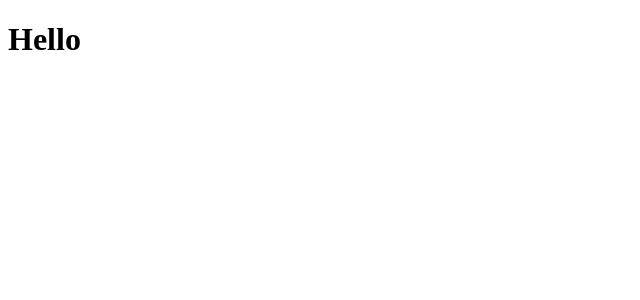
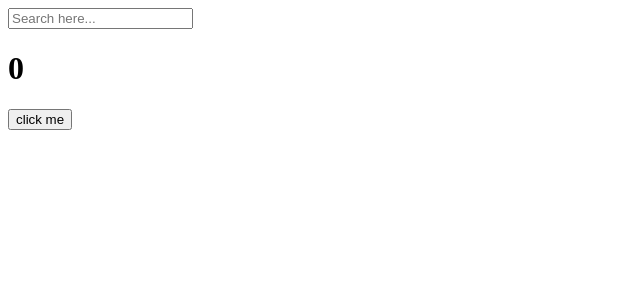
Before and after one commit to yujiseok/react-for-beginners, a React (Create React App) app: page / in a window 1280 px wide. Shown: the top 300 px of the page, without its empty margins (0-640 px from the left). Built offline with nearby package versions, Linux system fonts and the light colour scheme.

Commit message:
useEffect

```diff
--- a/package.json
+++ b/package.json
@@ -6,6 +6,7 @@
     "@testing-library/jest-dom": "^5.16.3",
     "@testing-library/react": "^12.1.4",
     "@testing-library/user-event": "^13.5.0",
+    "prop-types": "^15.8.1",
     "react": "^18.0.0",
     "react-dom": "^18.0.0",
     "react-scripts": "5.0.0",
--- a/src/App.js
+++ b/src/App.js
@@ -1,7 +1,34 @@
+import { useState, useEffect } from "react";
+
 function App() {
+  const [counter, setValue] = useState(0);
+  const onClick = () => setValue((prev) => prev + 1);
+  const [keyword, setKeyword] = useState();
+  const onChange = (e) => setKeyword(e.target.value);
+
+  useEffect(() => {
+    console.log("only once");
+  }, []);
+  useEffect(() => {
+    console.log("I run when 'keyword' changes.");
+  }, [keyword]);
+  useEffect(() => {
+    console.log("I run when 'counter' changes.");
+  }, [counter]);
+  useEffect(() => {
+    console.log("I run when 'keyword & counter' changes.");
+  }, [keyword, counter]);
+
   return (
     <div>
-      <h1>Hello</h1>
+      <input
+        value={keyword}
+        onChange={onChange}
+        type="text"
+        placeholder="Search here..."
+      />
+      <h1>{counter}</h1>
+      <button onClick={onClick}>click me</button>
     </div>
   );
 }
--- /dev/null
+++ b/src/App.module.css
@@ -0,0 +1,4 @@
+.title {
+  font-family: serif;
+  font-size: 18px;
+}
--- /dev/null
+++ b/src/Button.module.css
@@ -0,0 +1,4 @@
+.btn {
+  color: white;
+  background-color: salmon;
+}
```
Also changed, not shown: src/Button.js (added, +12 -0 lines), 1 other file (tests, documents, lock files or other folders).
